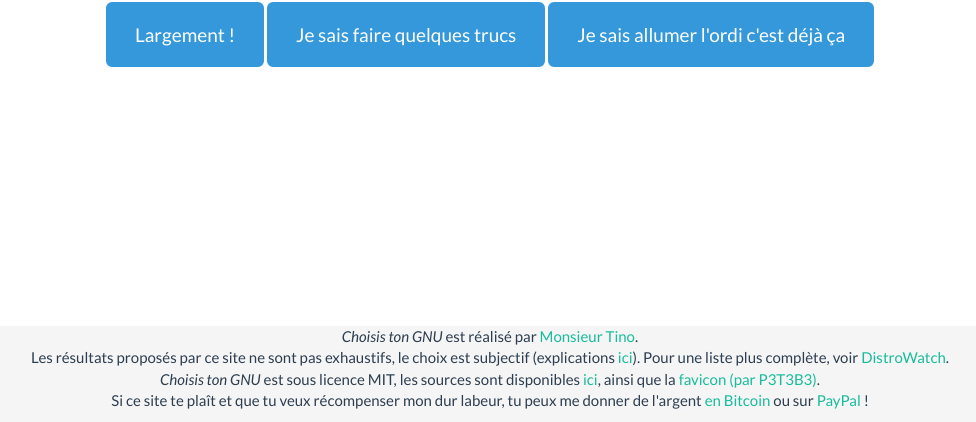
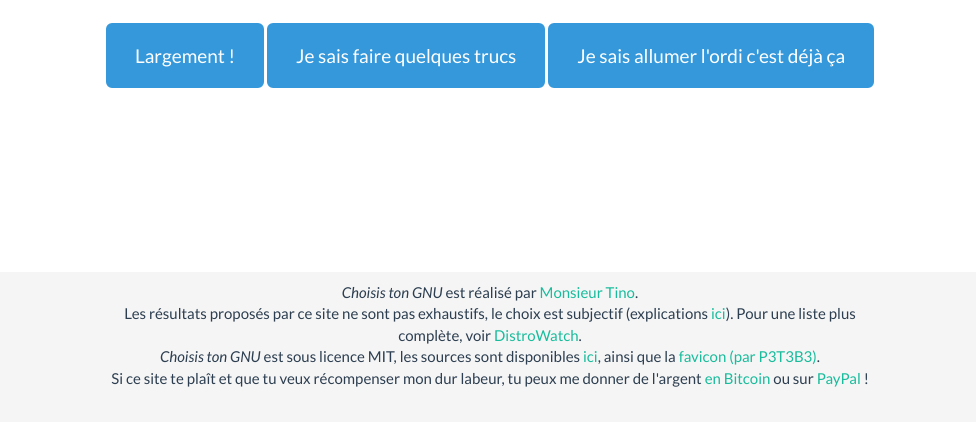
Before and after one commit to salut-c-leo/ChooseYourDistro, a plain HTML site: page index.html in a window 1280 px wide. Shown: the part 378-800 px from the top of the page, without its empty margins (150-1126 px from the left). Drawn offline with Linux system fonts and the light colour scheme.

Commit message:
Fixed footer and padding problems.

```diff
--- a/index.html
+++ b/index.html
@@ -14,10 +14,13 @@
   </head>
   <body>
     <div class="jumbotron">
+<div class="container">
         <h1>Choisis ton GNU</h1>
         <p>Ce site propose une distribution <a href="https://fr.wikipedia.org/wiki/Distribution_Linux">GNU/Linux</a> qui correspond à tes critères. <br/> Réponds aux questions et laisse la magie opérer !</p>
+</div>
     </div>
 
+<div class="container">
     <div id="infosi">
       <h2>L'informatique, ça peut aller ou c'est une horreur ?</h2>
       <br/>
@@ -82,12 +85,11 @@
     <div id="Restart">
       <button type="button" id="btn-restart" class="btn btn-restart btn-lg btn-danger" style="display: none;">Recommencer ?</button>
     </div>
+</div>
 
-    <br/>
-
-    <footer>
+    <footer><div class="container">
         <p><em>Choisis ton GNU</em> est réalisé par <a href="https://mrtino.eu">Monsieur Tino</a>. <br/> Les résultats proposés par ce site ne sont pas exhaustifs, le choix est subjectif (explications <a href="explications.html">ici</a>). Pour une liste plus complète, voir <a href="http://distrowatch.com">DistroWatch</a>.<br/><em>Choisis ton GNU</em> est sous licence MIT, les sources sont disponibles <a href="https://github.com/mrtino/ChooseYourDistro">ici</a>, ainsi que la <a href="https://p3t3b3.deviantart.com/art/Tondo-F-Icon-Set-OS-327759704">favicon (par P3T3B3)</a>.<br/>Si ce site te plaît et que tu veux récompenser mon dur labeur, tu peux me donner de l'argent <a href="bitcoin:1CWcdZ2yfJQvsBzYp935h16PJaSq7jLSAn">en Bitcoin</a> ou sur <a href="https://paypal.me/monsieurtino">PayPal</a> !</p>
-    </footer>
+    </div></footer>
 
 
     <script src="jquery.min.js"></script>
--- a/style.css
+++ b/style.css
@@ -31,27 +31,39 @@
 #windowschosen {
   display: none;
 }
+
+html {
+  position: relative;
+  min-height: 100%;
+}
+body {
+  margin-bottom: 170px;
+}
+
+.container {
+  width: 90%;
+  max-width: 800px;
+  min-height: auto;
+  margin-left: auto;
+  margin-right: auto;
+}
+
 footer {
+  position: absolute;
+  bottom: 0;
+  width: 100%;
+  height: 150px;
+  padding-top: 10px;
+  padding-bottom: 5px;
+
   text-align: center;
-  position: fixed;
-  bottom: 0px;
-  left: 0px;
-  width: 100%;
-  height: auto;
-  padding-bottom: auto;
   background-color: #f5f5f5;
 }
-@media only screen and (max-width: 500px) {
-  footer {
-    text-align: center;
-    position: relative;
-    bottom: 0;
-    width: 100%;
-    height: auto;
-    padding-bottom: auto;
-    background-color: #f5f5f5;
-  }
-}
+
 div {
   text-align: center;
 }
+
+.btn {
+  margin-bottom: 5px;
+}
```
